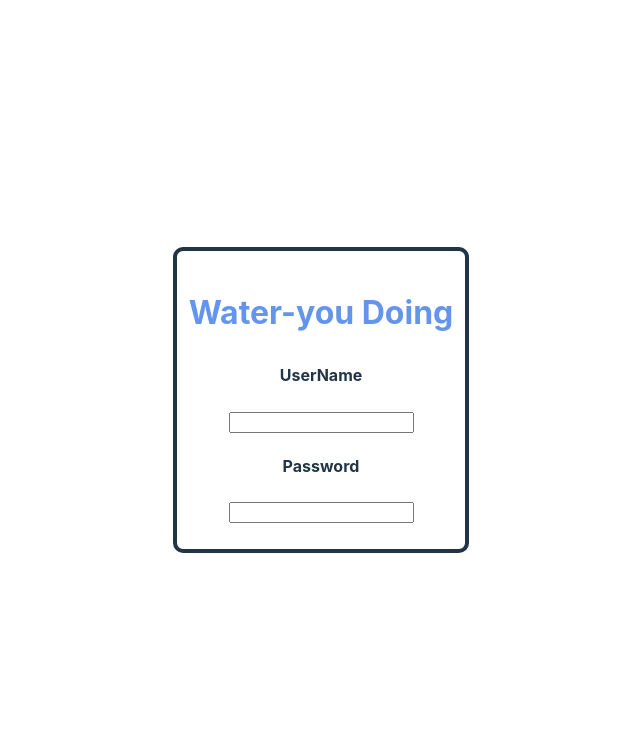
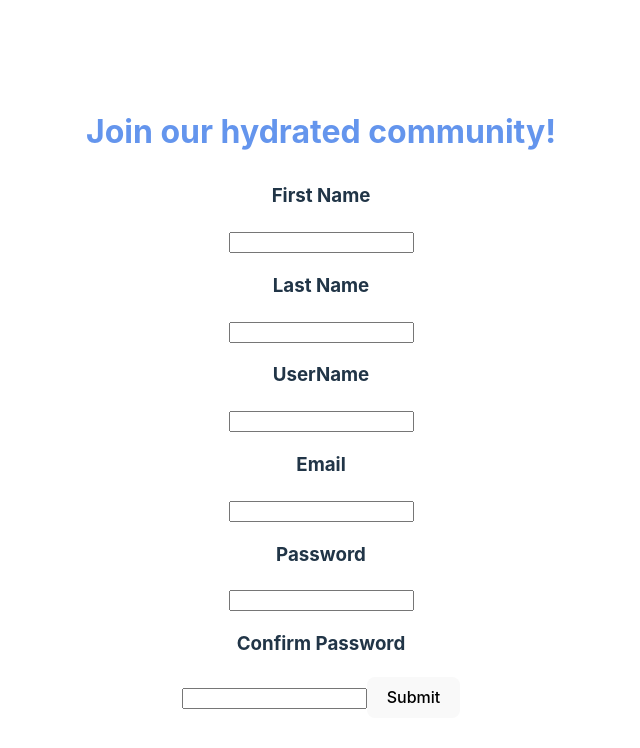
Before and after one commit to aaroncampf/Water-you-doing, a React (Vite) app: page / in a window 1280 px wide. Shown: the top 748 px of the page, without its empty margins (319-959 px from the left). Built offline with nearby package versions, Linux system fonts and the light colour scheme.

Commit message:
Login and Register Page

```diff
--- a/src/App.jsx
+++ b/src/App.jsx
@@ -8,7 +8,7 @@ function App() {
 
   return (
     <>
-      <h1>Water-you Doin?</h1>
+
     </>
   )
 }
--- a/src/Login.jsx
+++ b/src/Login.jsx
@@ -2,7 +2,7 @@ import './index.css'
 
 export default function Login() {
     return (
-        <div class ="login">
+        <div>
         <h1>Water-you Doing</h1>
         <h4>UserName</h4>
         <input type = "text"></input>
--- /dev/null
+++ b/src/Register.jsx
@@ -0,0 +1,27 @@
+export default function Register () {
+    return (
+        <div>
+            <h1>Join our hydrated community!</h1>
+
+            <h3>First Name</h3>
+            <input type = "text"></input>
+
+            <h3>Last Name</h3>
+            <input type = "text"></input>
+
+            <h3>UserName</h3>
+            <input type = "text"></input>
+
+            <h3>Email</h3>
+            <input type = "text"></input>
+
+            <h3>Password</h3>
+            <input type = "password"></input>
+
+            <h3>Confirm Password</h3>
+            <input type = "password"></input>
+
+            <button>Submit</button>
+        </div>
+    )
+}
--- a/src/main.jsx
+++ b/src/main.jsx
@@ -1,11 +1,13 @@
 import React from 'react'
 import ReactDOM from 'react-dom/client'
+import Register from './Register.jsx'
 import App from './App.jsx'
 import Login from './Login.jsx'
 import './index.css'
 
 ReactDOM.createRoot(document.getElementById('root')).render(
   <React.StrictMode>
-    <Login class ="login"/>
+    {/* <Login /> */}
+    <Register />
   </React.StrictMode>,
 )
```
